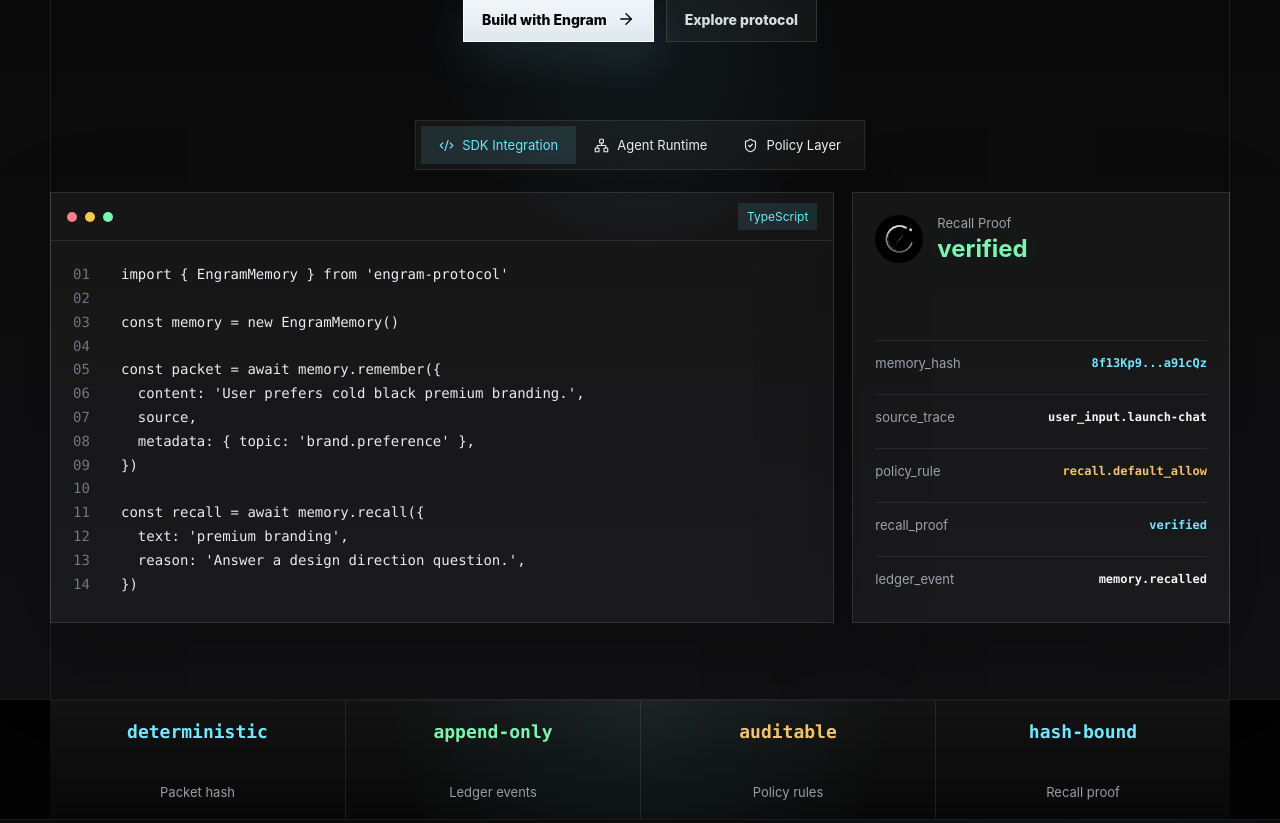
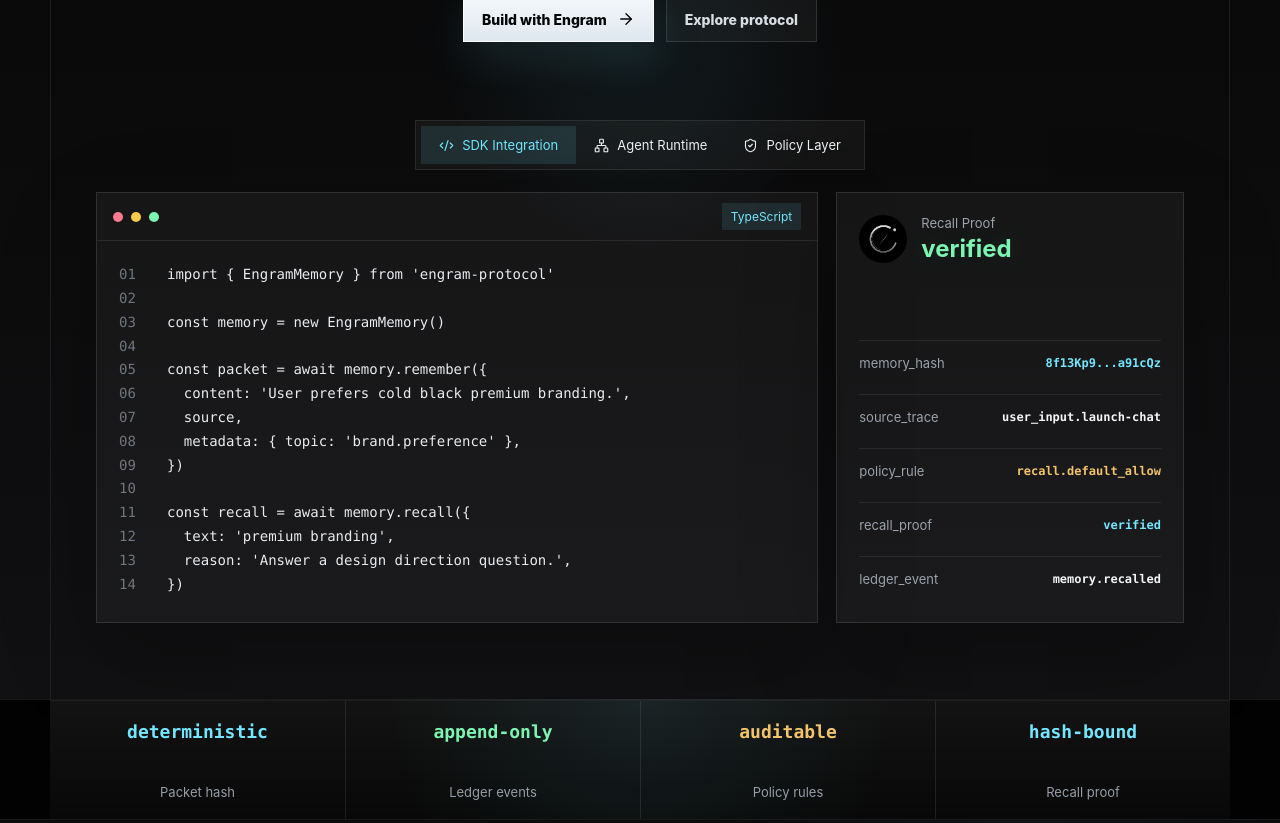
Before and after one commit to recallproof/EGRAM, a React (Vite) app: page / in a window 1280 px wide. Shown: the part 500-1323 px from the top of the page. Built offline with nearby package versions, Linux system fonts and the light colour scheme.

Commit message:
Fix SDK panel guide overlap

```diff
--- a/src/App.css
+++ b/src/App.css
@@ -220,6 +220,7 @@ h1 {
 
 .developer-panel {
   margin-top: 78px;
+  max-width: 1088px;
 }
 
 .panel-tabs {
```
